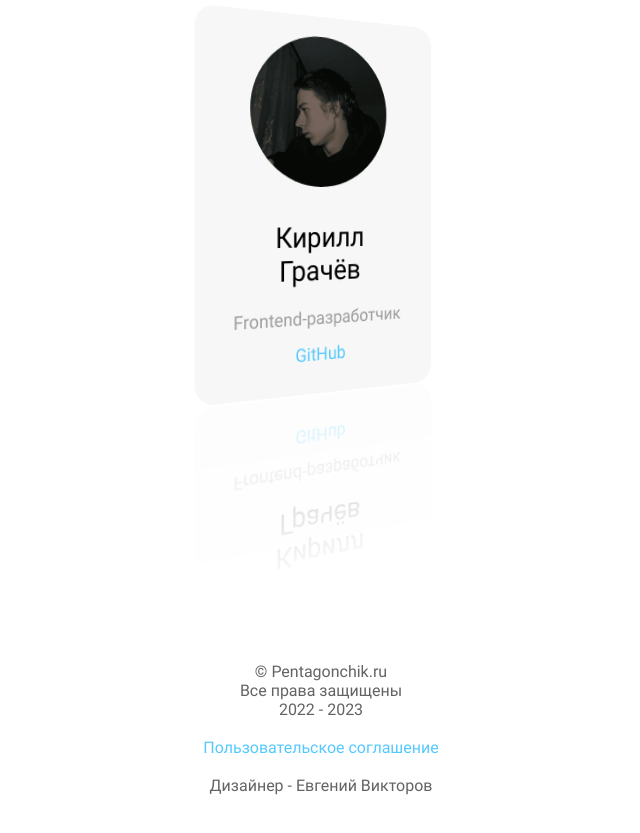
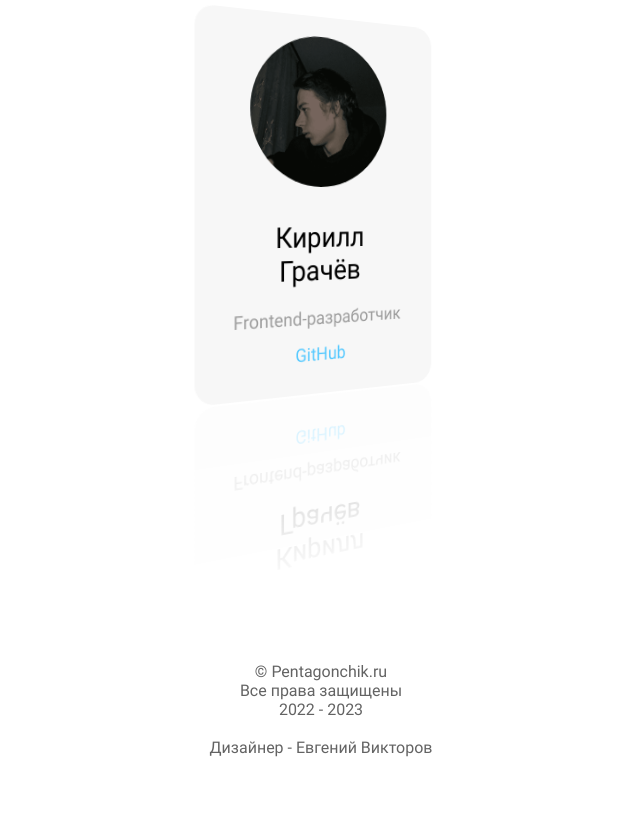
Before and after one commit to L0RDTouchMe/Pentagonchik, a plain HTML site: page index.html in a window 1280 px wide. Shown: the part 941-1774 px from the top of the page, without its empty margins (319-959 px from the left). Drawn offline with Linux system fonts and the light colour scheme.

Commit message:
Update - January 17, 2023

```diff
--- a/index.html
+++ b/index.html
@@ -120,7 +120,6 @@
             © Pentagonchik.ru<br>
             Все права защищены<br>
             2022 - 2023<br><br>
-            <a href="documents/terms-of-use.txt">Пользовательское соглашение</a><br><br>
             Дизайнер - Евгений Викторов
          </div>
       </div>
```
Also changed, not shown: 404.html (+0 -1 lines), Frame thumbnail.png, documents/terms-of-use.txt (deleted), robots.txt.
